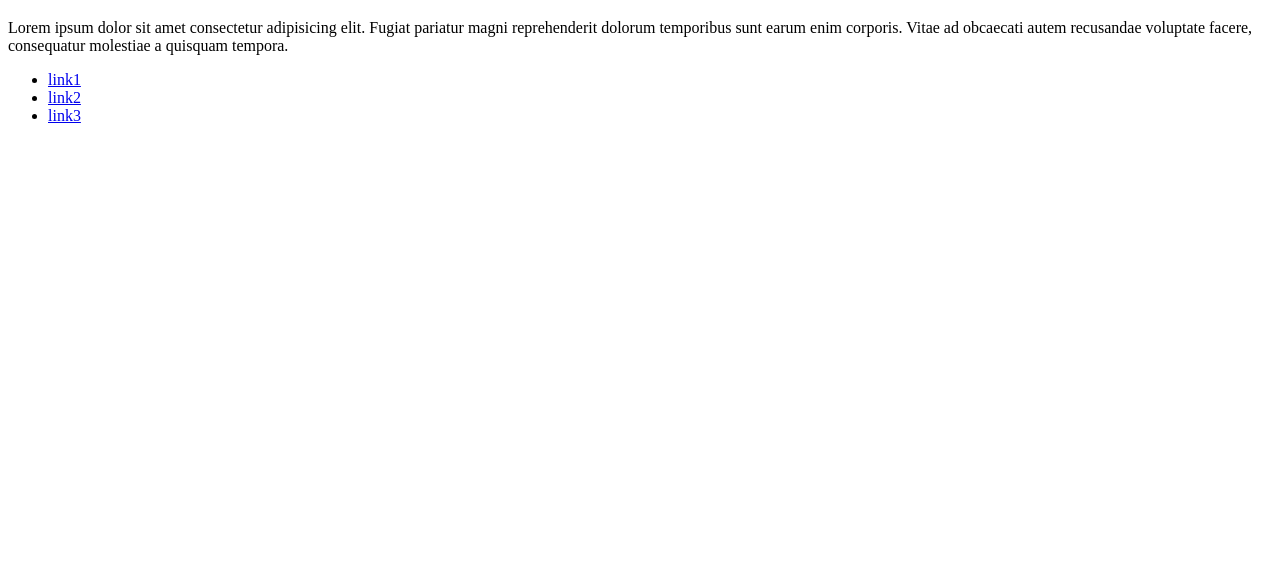
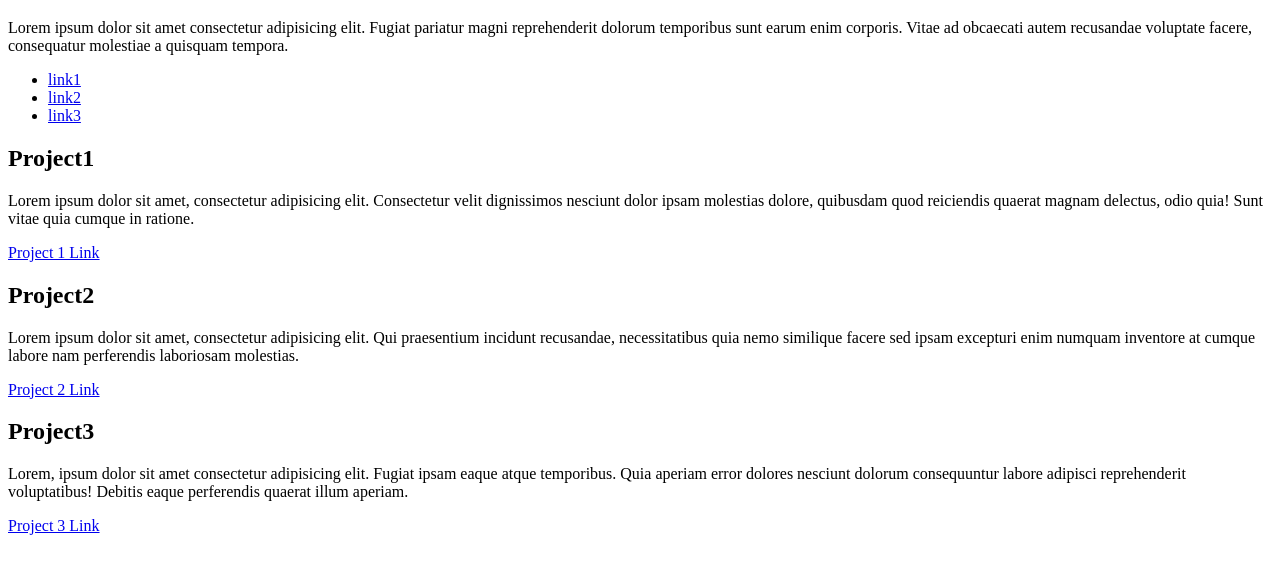
Before and after one commit to tjstalcup/git-and-github-01312019, a plain HTML site: page index.html in a window 1280 px wide. Shown: the part 61-634 px from the top of the page. Drawn offline with Linux system fonts and the light colour scheme.

Commit message:
adds projects

```diff
--- a/index.html
+++ b/index.html
@@ -21,5 +21,21 @@
     </ul>
   </nav>
 
+  <div class="project">
+    <h2>Project1</h2>
+    <p>Lorem ipsum dolor sit amet, consectetur adipisicing elit. Consectetur velit dignissimos nesciunt dolor ipsam molestias dolore, quibusdam quod reiciendis quaerat magnam delectus, odio quia! Sunt vitae quia cumque in ratione.</p>
+    <a href="#">Project 1 Link</a>
+  </div>
+  <div class="project">
+    <h2>Project2</h2>
+    <p>Lorem ipsum dolor sit amet, consectetur adipisicing elit. Qui praesentium incidunt recusandae, necessitatibus quia nemo similique facere sed ipsam excepturi enim numquam inventore at cumque labore nam perferendis laboriosam molestias.</p>
+    <a href="#">Project 2 Link</a>
+  </div>
+  <div class="project">
+    <h2>Project3</h2>
+    <p>Lorem, ipsum dolor sit amet consectetur adipisicing elit. Fugiat ipsam eaque atque temporibus. Quia aperiam error dolores nesciunt dolorum consequuntur labore adipisci reprehenderit voluptatibus! Debitis eaque perferendis quaerat illum aperiam.</p>
+    <a href="#">Project 3 Link</a>
+  </div>
+
 </body>
 </html>
```
